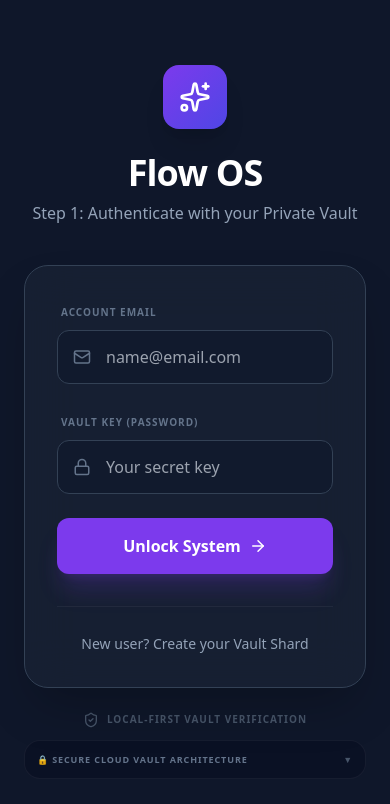
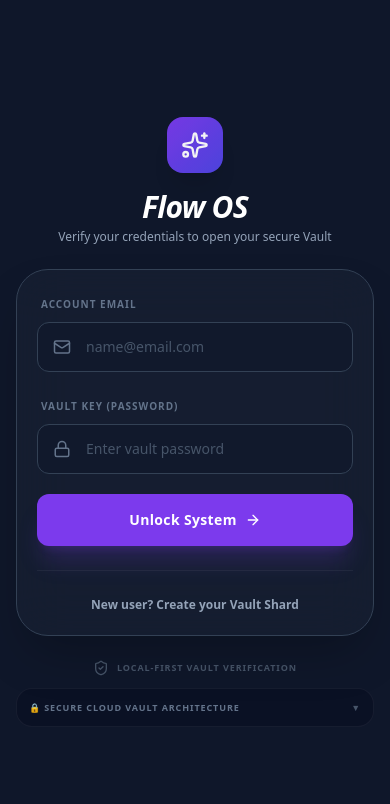
Before and after one commit to jaydev23045-glitch/Habit, a React (Vite) app: page / in a window 390 px wide. Shown: the top 804 px of the page. Built offline with nearby package versions, Linux system fonts and the light colour scheme.

Commit message:
feat: improve mobile styling, padding adjustments, and button layout in Auth screen

```diff
--- a/components/Auth.tsx
+++ b/components/Auth.tsx
@@ -1,6 +1,5 @@
-
 import React, { useState } from 'react';
-import { Mail, Lock, User, ShieldCheck, ArrowRight, Loader2, Sparkles, HelpCircle, AlertCircle } from 'lucide-react';
+import { Mail, Lock, ShieldCheck, ArrowRight, Loader2, Sparkles, AlertCircle } from 'lucide-react';
 
 interface AuthProps {
   onLogin: (email: string, pass: string, isSignup: boolean) => Promise<void>;
@@ -30,7 +29,7 @@ export const Auth: React.FC<AuthProps> = ({ onLogin }) => {
   };
 
   return (
-    <div className="min-h-screen bg-bgDark flex items-center justify-center p-6 font-sans">
+    <div className="min-h-screen bg-bgDark flex flex-col items-center justify-center p-4 sm:p-6 font-sans">
       <div className={`w-full max-w-md transition-all duration-300 ${shake ? 'animate-[shake_0.5s_ease-in-out]' : 'animate-fade-in'}`}>
         <style>
           {`
@@ -42,16 +41,22 @@ export const Auth: React.FC<AuthProps> = ({ onLogin }) => {
           `}
         </style>
 
-        <div className="text-center mb-10">
-          <div className="inline-flex items-center justify-center w-16 h-16 rounded-2xl bg-gradient-to-br from-primary to-indigo-600 shadow-xl mb-6"><Sparkles className="text-white" size={32} /></div>
-          <h1 className="text-4xl font-black text-white tracking-tight mb-2">Flow OS</h1>
-          <p className="text-slate-400">Step 1: Authenticate with your Private Vault</p>
+        {/* Branding Header */}
+        <div className="text-center mb-6 sm:mb-8">
+          <div className="inline-flex items-center justify-center w-14 h-14 sm:w-16 sm:h-16 rounded-2xl bg-gradient-to-br from-primary to-indigo-600 shadow-xl mb-4 sm:mb-6 animate-pulse-soft">
+            <Sparkles className="text-white" size={28} />
+          </div>
+          <h1 className="text-3xl sm:text-4xl font-black text-white tracking-tight mb-1 italic">Flow OS</h1>
+          <p className="text-xs sm:text-sm text-slate-400 font-medium">Verify your credentials to open your secure Vault</p>
         </div>
 
-        <div className="bg-cardBg/50 backdrop-blur-xl border border-cardBorder rounded-3xl p-8 shadow-2xl">
-          <form onSubmit={handleSubmit} className="space-y-6">
+        {/* Credentials Form Card */}
+        <div className="bg-cardBg/40 backdrop-blur-xl border border-cardBorder rounded-[2rem] p-5 sm:p-8 shadow-2xl space-y-6">
+          <form onSubmit={handleSubmit} className="space-y-5">
+
+            {/* Email Field */}
             <div className="space-y-2">
-              <label className="text-[10px] font-bold text-slate-500 uppercase tracking-widest ml-1">Account Email</label>
+              <label className="text-[10px] font-black text-slate-500 uppercase tracking-widest ml-1">Account Email</label>
               <div className="relative">
                 <Mail className="absolute left-4 top-1/2 -translate-y-1/2 text-slate-500" size={18} />
                 <input
@@ -60,13 +65,14 @@ export const Auth: React.FC<AuthProps> = ({ onLogin }) => {
                   value={email}
                   onChange={e => setEmail(e.target.value)}
                   placeholder="name@email.com"
-                  className="w-full bg-bgDark/50 border border-cardBorder rounded-xl pl-12 pr-4 py-3.5 text-white focus:border-primary focus:outline-none transition-all"
+                  className="w-full bg-bgDark/50 border border-cardBorder rounded-xl pl-12 pr-4 py-3.5 text-sm text-white focus:border-primary focus:outline-none transition-all placeholder:text-slate-600 font-medium"
                 />
               </div>
             </div>
 
+            {/* Password Field */}
             <div className="space-y-2">
-              <label className="text-[10px] font-bold text-slate-500 uppercase tracking-widest ml-1">Vault Key (Password)</label>
+              <label className="text-[10px] font-black text-slate-500 uppercase tracking-widest ml-1">Vault Key (Password)</label>
               <div className="relative">
                 <Lock className="absolute left-4 top-1/2 -translate-y-1/2 text-slate-500" size={18} />
                 <input
@@ -74,47 +80,59 @@ export const Auth: React.FC<AuthProps> = ({ onLogin }) => {
                   required
                   value={password}
                   onChange={e => setPassword(e.target.value)}
-                  placeholder="Your secret key"
-                  className="w-full bg-bgDark/50 border border-cardBorder rounded-xl pl-12 pr-4 py-3.5 text-white focus:border-primary focus:outline-none transition-all"
+                  placeholder="Enter vault password"
+                  className="w-full bg-bgDark/50 border border-cardBorder rounded-xl pl-12 pr-4 py-3.5 text-sm text-white focus:border-primary focus:outline-none transition-all placeholder:text-slate-600 font-medium"
                 />
               </div>
             </div>
 
+            {/* Error alerts */}
             {error && (
-              <div className="bg-red-500/10 border border-red-500/20 text-red-400 p-4 rounded-xl text-xs font-bold flex items-center gap-3">
-                <AlertCircle size={16} />
+              <div className="bg-red-500/10 border border-red-500/20 text-red-400 p-4 rounded-xl text-xs font-bold flex items-center gap-3 animate-fade-in">
+                <AlertCircle size={16} className="shrink-0" />
                 <span>{error}</span>
               </div>
             )}
 
-            <button type="submit" disabled={loading} className="w-full bg-primary hover:bg-primary-hover text-white py-4 rounded-xl font-bold flex items-center justify-center gap-2 shadow-xl shadow-primary/20 transition-all active:scale-[0.98] disabled:opacity-50">
+            {/* Action Submit Button */}
+            <button
+              type="submit"
+              disabled={loading}
+              className="w-full bg-primary hover:bg-primary-hover text-white py-4 rounded-xl font-bold flex items-center justify-center gap-2 shadow-xl shadow-primary/20 transition-all active:scale-[0.98] disabled:opacity-50 text-sm tracking-wide"
+            >
               {loading ? (
                 <div className="flex items-center gap-3">
-                  <Loader2 className="animate-spin" size={20} />
+                  <Loader2 className="animate-spin" size={18} />
                   <span>Scanning Vault...</span>
                 </div>
               ) : (
                 <>
                   <span>{isSignup ? 'Initialize Vault' : 'Unlock System'}</span>
-                  <ArrowRight size={18} />
+                  <ArrowRight size={16} />
                 </>
               )}
             </button>
           </form>
 
-          <div className="mt-8 pt-6 border-t border-white/5 text-center">
-            <button onClick={() => { setIsSignup(!isSignup); setError(''); }} className="text-slate-400 text-sm hover:text-white transition-colors font-medium">
+          {/* Toggle login mode */}
+          <div className="pt-5 border-t border-white/5 text-center">
+            <button
+              onClick={() => { setIsSignup(!isSignup); setError(''); }}
+              className="text-slate-400 text-xs sm:text-sm hover:text-white transition-colors font-semibold"
+            >
               {isSignup ? 'Already have an account? Unlock Existing' : "New user? Create your Vault Shard"}
             </button>
           </div>
         </div>
 
-        <div className="mt-6 space-y-3">
+        {/* Security Disclosures */}
+        <div className="mt-6 space-y-3 w-full">
           <div className="flex items-center justify-center gap-2 text-slate-600">
-             <ShieldCheck size={16} /> <span className="text-[10px] font-bold uppercase tracking-widest">Local-First Vault Verification</span>
+             <ShieldCheck size={16} />
+             <span className="text-[9px] font-bold uppercase tracking-widest">Local-First Vault Verification</span>
           </div>
 
-          <details className="group max-w-sm mx-auto bg-bgDarker/30 border border-white/5 rounded-2xl p-3 select-none cursor-pointer hover:border-emerald-500/20 transition-all">
+          <details className="group w-full max-w-sm mx-auto bg-bgDarker/30 border border-white/5 rounded-2xl p-3 select-none cursor-pointer hover:border-emerald-500/20 transition-all">
              <summary className="text-[9px] font-black text-slate-500 group-hover:text-slate-400 uppercase tracking-widest flex items-center justify-between outline-none list-none">
                <span>🔒 Secure Cloud Vault Architecture</span>
                <span className="text-slate-600 transition-transform group-open:rotate-180">▼</span>
```
